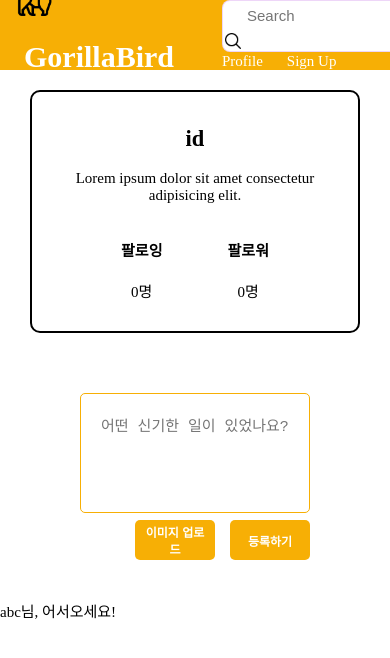
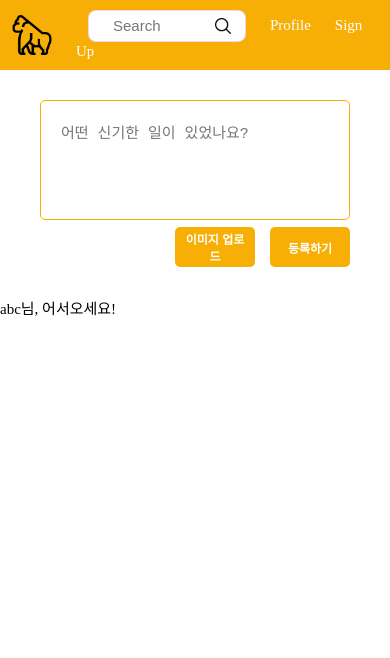
Before and after one commit to WonhyeokJung/gorilla-bird, a Nuxt app in the folder front/gorillabird-front/: page / in a window 390 px wide. Shown: the top 658 px of the page. Built offline with nearby package versions, Linux system fonts and the light colour scheme; a web font is replaced by a local one.

Commit message:
[feat]removed grid & add media query test

```diff
--- a/front/gorillabird-front/app.vue
+++ b/front/gorillabird-front/app.vue
@@ -2,17 +2,10 @@
   <div>
     <NuxtLayout />
     <BaseLoadingBar class="loading" :loading="loadingStatus" />
-    <div class="grid-container">
-      <!-- login 혹은 회원가입 후 좌측은 프로필 컴포넌트 보이도록 -->
-      <NuxtPage v-if="false" class="xs-12 sm-12 lg-12" />
-      <template v-else>
-        <aside class="xs-12 sm-12 lg-4">
-          <TheProfileCard />
-        </aside>
-        <main class="xs-12 sm-12 lg-8">
-          <NuxtPage />
-        </main>
-      </template>
+    <div class="main-container">
+      <div class="main-wrapper">
+        <NuxtPage class="xs-12 sm-12 lg-12" />
+      </div>
     </div>
     <Html>
       <Head>
@@ -23,6 +16,7 @@
 </template>
 <script>
 import { useUsersStore } from '~/stores/users';
+// import useEventBus from '~/utils/bus';
 import TheProfileCard from '~/components/TheProfileCard.vue'
 import BaseLoadingBar from './components/BaseLoadingBar.vue';
 export default {
@@ -34,7 +28,6 @@ export default {
     const route = useRoute();
     const router = useRouter();
     const usersStore = useUsersStore();
-
     const { $on, $off, $trigger } = useNuxtApp();
     // const { $on, $trigger } = useEventBus();
     const loadingStatus = ref(true);
@@ -52,7 +45,8 @@ export default {
     });
 
     if (!usersStore.state.me) {
-      router.push({ name: 'intro' });
+      // router.push({ name: 'intro' });
+      router.replace('/intro');
     }
 
     return {
@@ -71,9 +65,10 @@ export default {
       font-style: normal;
   }
   html, body {
+    width: 100vw;
+    min-width: 375px;
     margin: 0;
     padding: 0;
-    min-width: 375px;
   }
   html {
     font-size: 10px;
@@ -85,4 +80,13 @@ export default {
     /* 15px */
     font-size: 1.5rem;
   }
+
+  .main-container {
+    display: flex;
+    justify-content: center;
+  }
+  .main-wrapper {
+    /* width: 800px; */
+    max-width: 800px;
+  }
 </style>
--- a/front/gorillabird-front/assets/css/the-post-form.css
+++ b/front/gorillabird-front/assets/css/the-post-form.css
@@ -1,6 +1,6 @@
 .post-form-container {
   position: relative;
-  padding: 4rem 8rem;
+  padding: 3rem 4rem;
 }
 
 .write-post-form {
--- a/front/gorillabird-front/components/ThePostCard.vue
+++ b/front/gorillabird-front/components/ThePostCard.vue
@@ -70,6 +70,7 @@ export default {
 </script>
 <style scoped>
   .postcard-container {
+    max-width: 600px;
     padding: 1rem 8rem;
     user-select: none;
   }
--- a/front/gorillabird-front/layouts/default.vue
+++ b/front/gorillabird-front/layouts/default.vue
@@ -1,10 +1,11 @@
 <template>
   <div>
     <div class="nav-default">
+      <div class="test" style="">
         <div>
           <nuxt-link to="/" style="margin-inline: 0 0;"><img class="logo" src="../assets/gorilla-2.png" alt=""></nuxt-link>
           <!-- 전체 페이지를 새로고치는 문제. -->
-        <h1><nuxt-link to="/" @click="$router.go({ path: '/', force: true })">GorillaBird</nuxt-link></h1>
+          <h1 class="nav-h1"><nuxt-link to="/" @click="$router.go({ path: '/', force: true })">GorillaBird</nuxt-link></h1>
         </div>
         <nav>
           <div class="input-container">
@@ -16,6 +17,7 @@
           <nuxt-link v-if="!isLoggedIn" to="/profile">Sign In</nuxt-link>
           <nuxt-link to="/signup">Sign Up</nuxt-link>
         </nav>
+      </div>
     </div>
     <!-- <Html>
       <Head>
@@ -48,7 +50,7 @@ export default {
   },
 }
 </script>
-<style scoped>
+<style>
   .nav-default {
     position: fixed;
     display: flex;
@@ -58,11 +60,22 @@ export default {
     width: 100%;
     height: 7rem;
     align-items: center;
-    justify-content: space-between;
+    justify-content: center;
     background-color: #F7AF05;
 
     font-size: 1.5rem;
     z-index: 9997;
+  }
+  .test {
+    display: flex;
+    top: 0;
+    left: 0;
+    bottom: 0;
+    width: 100rem;
+    height: 7rem;
+    margin: 0 !important;
+    align-items: center;
+    justify-content: space-between;
   }
 
   .nav-default * {
@@ -78,7 +91,7 @@ export default {
     margin: 0;
   }
 
-  .nav-default h1 {
+  .nav-default .nav-h1 {
     display: inline-block;
     margin-inline: 0 0;
   }
@@ -114,4 +127,14 @@ export default {
     width: 2rem;
     margin-inline: 0 1.2rem;
   }
+
+  @media screen and (max-width: 700px) {
+    .nav-h1.nav-h1 {
+      display: none;
+    }
+
+    #nav-searchbar#nav-searchbar {
+      width: 10rem;
+    }
+  }
 </style>
--- a/front/gorillabird-front/utils/bus.js
+++ b/front/gorillabird-front/utils/bus.js
@@ -1,4 +1,4 @@
-export function useEventBus() {
+export default function useEventBus() {
   let eventsListeners = {};
   /**
    *
```
Also changed, not shown: front/gorillabird-front/assets/css/soonsak.css (line endings or trailing spaces). Lines whose indentation alone changed are shown as unchanged.
